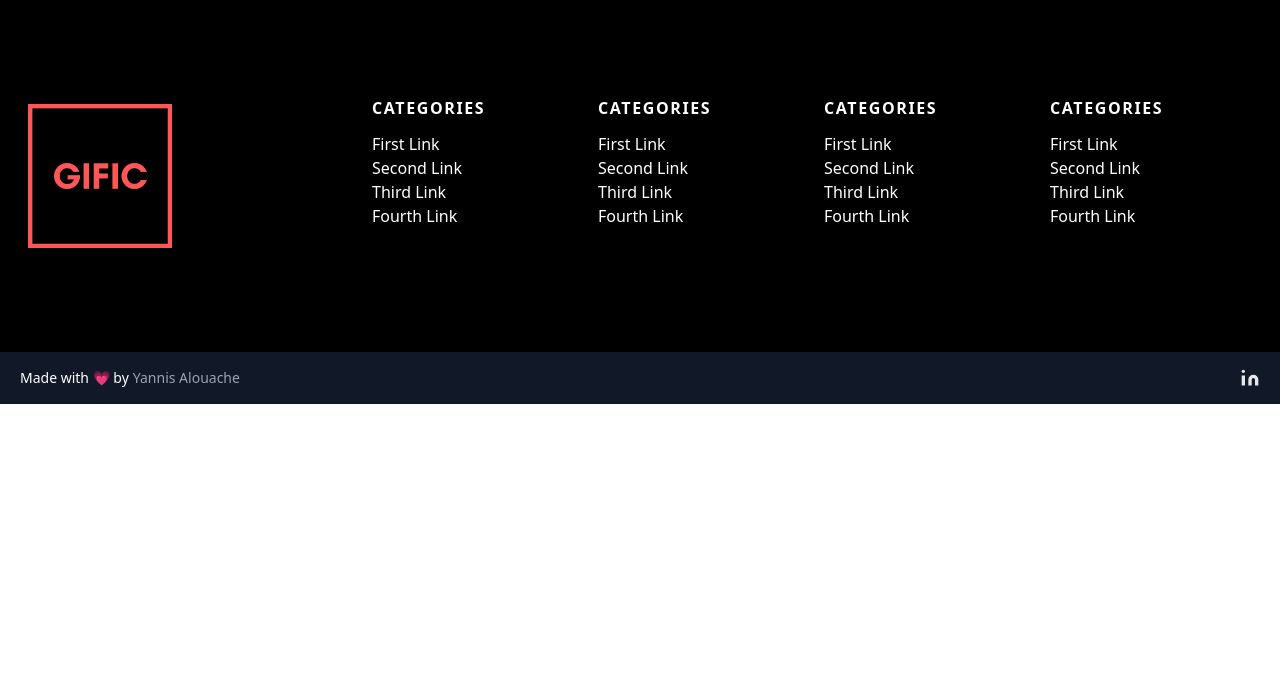
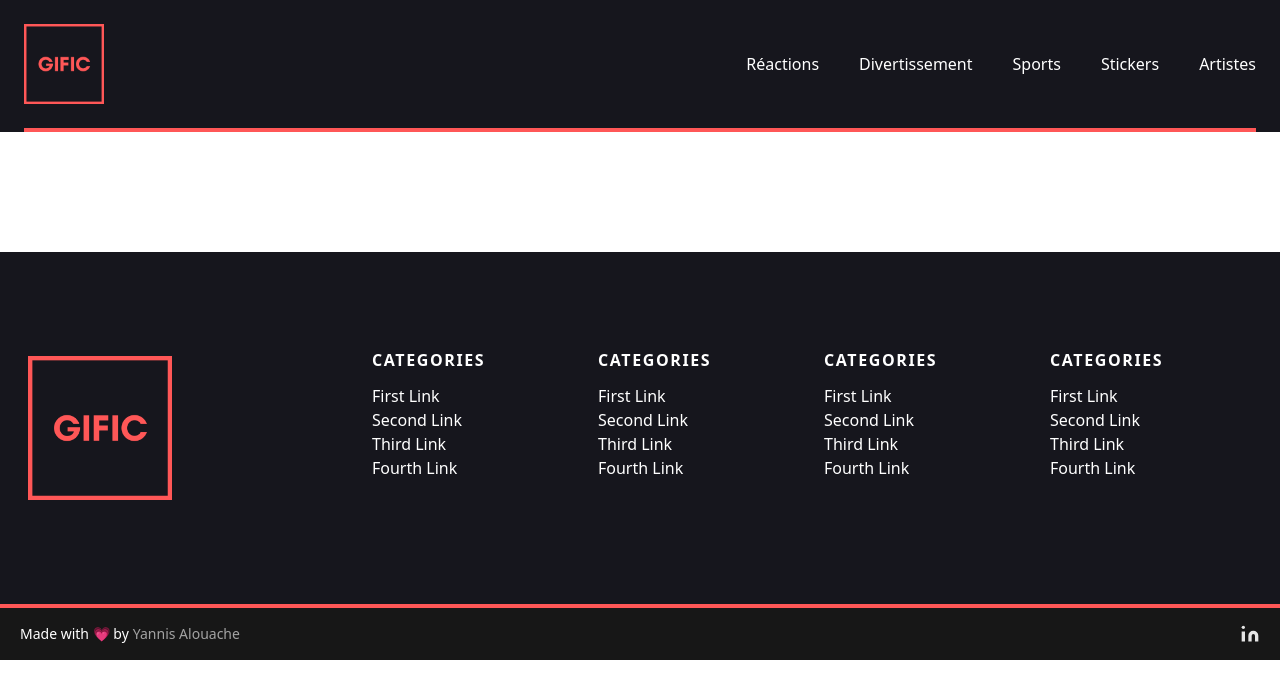
Before and after one commit to Yannis-Alouache/gific, a React (Create React App) app in the folder gific/: page / in a window 1280 px wide. Shown: the top 698 px of the page. Built offline with nearby package versions, Linux system fonts and the light colour scheme.

Commit message:
[+] added Header Component

```diff
--- a/gific/package.json
+++ b/gific/package.json
@@ -4,13 +4,16 @@
   "private": true,
   "dependencies": {
     "@craco/craco": "^6.3.0",
+    "@headlessui/react": "^1.4.1",
     "@testing-library/jest-dom": "^5.14.1",
     "@testing-library/react": "^11.2.7",
     "@testing-library/user-event": "^12.8.3",
     "react": "^17.0.2",
     "react-dom": "^17.0.2",
+    "react-icons": "^4.3.1",
     "react-router-dom": "^5.3.0",
     "react-scripts": "4.0.3",
+    "typescript": "^4.4.3",
     "web-vitals": "^1.1.2"
   },
   "scripts": {
--- a/gific/src/components/Footer/Footer.jsx
+++ b/gific/src/components/Footer/Footer.jsx
@@ -5,7 +5,7 @@ const Footer = () => {
     return (
         <>
             <div class="mb-16">
-                <footer class="text-gray-600 body-font bg-black">
+                <footer class="text-gray-600 body-font bg-primary">
                     <div class="container px-5 py-24 mx-auto flex md:items-center lg:items-start md:flex-row md:flex-nowrap flex-wrap flex-col">
                     <div class="w-64 flex-shrink-0 md:mx-0 mx-auto text-center md:text-left">
                         <a class="flex title-font font-medium items-center md:justify-start justify-center text-gray-900" href="/">
@@ -84,7 +84,7 @@ const Footer = () => {
                     </div>
                     </div>
                     <div class="bg-gray-900">
-                    <div class="container mx-auto py-4 px-5 flex flex-wrap flex-col sm:flex-row">
+                    <div class="container border-t-4 border-secondary mx-auto py-4 px-5 flex flex-wrap flex-col sm:flex-row">
                         <p class="text-white text-sm text-center sm:text-left">Made with &#128151; by
                         <a href="https://github.com/Yannis-Alouache" rel="noopener noreferrer" class="text-gray-400 ml-1" target="_blank">Yannis Alouache</a>
                         </p>
--- /dev/null
+++ b/gific/src/components/Header/Header.jsx
@@ -0,0 +1,145 @@
+import React, { useState, Fragment } from 'react'
+import logo from '../../assets/image/logo.png'
+import { Popover, Transition } from "@headlessui/react"
+import { IconContext } from "react-icons";
+import { AiOutlineMenu, AiOutlineClose, AiOutlineStar } from "react-icons/ai"
+import { secondary } from '../../utils/colors';
+
+const Header = () => {
+    return (
+        <>
+        <IconContext.Provider value={{ color: secondary }}>
+            <Popover className="relative bg-primary">
+                <div className="max-w-7xl mx-auto px-4 sm:px-6">
+                    <div className="flex justify-between items-center border-b-4 border-secondary py-6 md:justify-start md:space-x-10">
+
+                        {/* logo container */}
+                        <div className="flex justify-start lg:w-0 lg:flex-1">
+                            <a href="#">
+                                <span className="sr-only">logo</span>
+                                <img
+                                    className="h-14 w-auto sm:h-20"
+                                    src={logo}
+                                    alt="logo"
+                                />
+                            </a>
+                        </div>
+
+                        {/* button to open nav on mobile */}
+                        <div className="-mr-2 -my-2 md:hidden">
+                            <Popover.Button className="p-2 inline-flex items-center justify-center">
+                                <span className="sr-only">open mobile menu</span>
+                                <AiOutlineMenu className="h-6 w-6" aria-hidden="true"/>
+                            </Popover.Button>
+                        </div>
+
+                        {/* navitem container hidden on mobile */}
+                        <div className="hidden md:flex space-x-10">
+                            {/* navitem */}
+                            <a href="#" className="text-base font-medium text-white">
+                                Réactions
+                            </a>
+
+                            {/* navitem */}
+                            <a href="#" className="text-base font-medium text-white">
+                                Divertissement
+                            </a>
+
+                            {/* navitem */}
+                            <a href="#" className="text-base font-medium text-white">
+                                Sports
+                            </a>
+
+                            {/* navitem */}
+                            <a href="#" className="text-base font-medium text-white">
+                                Stickers
+                            </a>
+
+                            {/* navitem */}
+                            <a href="#" className="text-base font-medium text-white">
+                                Artistes
+                            </a>
+                        </div>
+                    </div>
+
+                    <Transition
+                        as={Fragment}
+                        enter="duration-200 ease-out"
+                        enterFrom="opacity-0 scale-95"
+                        enterTo="opacity-100 scale-100"
+                        leave="duration-100 ease-in"
+                        leaveFrom="opacity-100 scale-100"
+                        leaveTo="opacity-0 scale-95"
+                    >
+                        <Popover.Panel focus className="absolute top-0 inset-x-0 p-2 transition transform origin-top-right md:hidden">
+                            <div className="rounded-lg shadow-lg ring-1 ring-black ring-opacity-5 bg-primary divide-y-2 divide-gray-50">
+                                <div className="pt-5 pb-6 px-5">
+                                    <div className="flex items-center justify-between">
+                                        <div>
+                                            <img
+                                                className="h-12 w-auto"
+                                                src={logo}
+                                                alt="icon mobile menu"
+                                            />
+                                        </div>
+                                        <div className="-mr-2">
+                                            <Popover.Button className="rounded-md p-2 inline-flex items-center justify-center">
+                                                <span className="sr-only">Close menu</span>
+                                                <AiOutlineClose className="h-6 w-6" aria-hidden="true" />
+                                            </Popover.Button>
+                                        </div>
+                                    </div>
+                                    <div className="mt-6">
+                                        <nav className="grid gap-y-8">
+                                            <a href="#" className="-m-3 p-3 flex items-center rounded-md">
+                                                <AiOutlineStar className="flex-shrink-0 h-6 w-6"/>
+                                                <span className="ml-3 text-base font-medium text-white">Réactions</span>
+                                            </a>
+                                            <a href="#" className="-m-3 p-3 flex items-center rounded-md">
+                                                <AiOutlineStar className="flex-shrink-0 h-6 w-6"/>
+                                                <span className="ml-3 text-base font-medium text-white">Divertissements</span>
+                                            </a>
+                                            <a href="#" className="-m-3 p-3 flex items-center rounded-md">
+                                                <AiOutlineStar className="flex-shrink-0 h-6 w-6"/>
+                                                <span className="ml-3 text-base font-medium text-white">Sports</span>
+                                            </a>
+                                            <a href="#" className="-m-3 p-3 flex items-center rounded-md">
+                                                <AiOutlineStar className="flex-shrink-0 h-6 w-6"/>
+                                                <span className="ml-3 text-base font-medium text-white">Stickers</span>
+                                            </a>
+                                            <a href="#" className="-m-3 p-3 flex items-center rounded-md">
+                                                <AiOutlineStar className="flex-shrink-0 h-6 w-6"/>
+                                                <span className="ml-3 text-base font-medium text-white">Artistes</span>
+                                            </a>
+                                        </nav>
+                                    </div>
+                                </div>
+
+                                <div className="py-6 px-5 space-y-5">
+                                <div>
+                                    <a
+                                        href="#"
+                                        className="w-full flex items-center justify-center px-4 py-2 border border-transparent rounded-md shadow-sm text-base font-medium text-white bg-secondary hover:bg-secondary-dark"
+                                    >
+                                        Inscrivez-vous
+                                    </a>
+                                    <p className="mt-6 text-center text-base font-medium text-gray-500">
+                                        Déjà inscrit ?{" "}
+                                        <a href="#" className="text-secondary hover:text-secondary-dark">
+                                            Connectez-vous
+                                        </a>
+                                    </p>
+                                    </div>
+                                </div>
+                            </div>
+                        </Popover.Panel>
+                    </Transition>
+
+                </div>
+            </Popover>
+        </IconContext.Provider>
+        </>
+    )
+}
+
+export default Header;
--- a/gific/src/components/pages/Home/Home.jsx
+++ b/gific/src/components/pages/Home/Home.jsx
@@ -1,9 +1,17 @@
 import React from 'react'
 import Footer from '../../Footer/Footer'
+import Header from '../../Header/Header'
 
 const Home = () => {
+
     return (
         <>
+            <Header />
+            <br />
+            <br />
+            <br />
+            <br />
+            <br />
             <Footer />
         </>
     )
--- /dev/null
+++ b/gific/src/utils/colors.js
@@ -0,0 +1,7 @@
+const primary = "#16161d"
+const secondary = "#ff5757"
+
+export {
+    primary,
+    secondary
+}
--- a/gific/tailwind.config.js
+++ b/gific/tailwind.config.js
@@ -1,8 +1,24 @@
+const colors = require("tailwindcss/colors")
+
 module.exports = {
   purge: ['./src/**/*.{js,jsx,ts,tsx}', './public/index.html'],
   darkMode: false, // or 'media' or 'class'
   theme: {
-    extend: {},
+    colors: {
+      transparent: 'transparent',
+      current: 'currentColor',
+      black: colors.black,
+      white: colors.white,
+      gray: colors.trueGray,
+      indigo: colors.indigo,
+      red: colors.rose,
+      yellow: colors.amber,
+      primary: "#16161d",
+      secondary: {
+        DEFAULT: "#ff5757",
+        dark: "#CB4646"
+      },
+    },
   },
   variants: {
     extend: {},
```
Also changed, not shown: gific/src/assets/image/logo.png, 1 other file (tests, documents, lock files or other folders).
